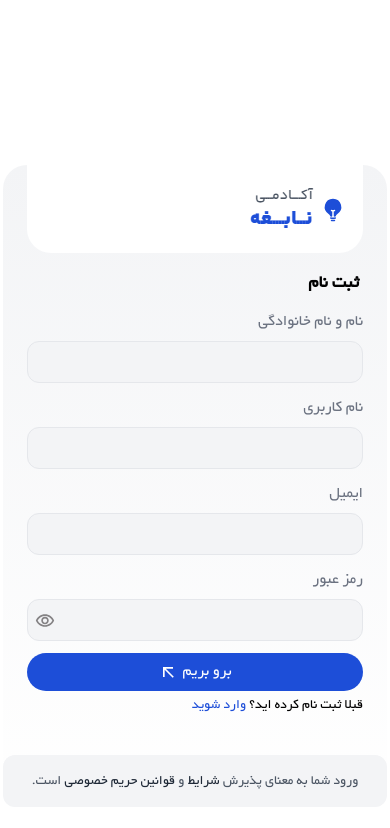
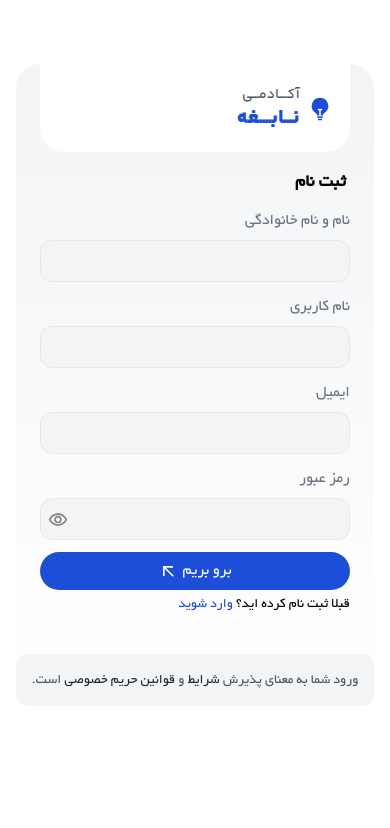
Before and after one commit to parsaes85/nabeghe, a Next.js app: page /login-register in a window 390 px wide. Shown: the top 828 px of the page. Built offline with nearby package versions, Linux system fonts and the light colour scheme.

Commit message:
responsive login-register

```diff
--- a/app/login-register/page.js
+++ b/app/login-register/page.js
@@ -7,12 +7,8 @@ async function Login_Register({ searchParams }) {
   const { isLogin } = await searchParams;
 
   return (
-    <div
-      className={`w-full h-screen flex justify-center items-center ${
-        !Number(isLogin) && "my-16"
-      }`}
-    >
-      <div className="w-96 mx-auto bg-gradient-to-b from-gray-100 to-white rounded-3xl">
+    <div>
+      <div className="w-11/12 xs:w-96 mx-auto my-16 bg-gradient-to-b from-gray-100 to-white rounded-3xl">
         <div className="px-6">
           <div className="bg-white w-full rounded-b-3xl px-4 py-5">
             <Link href="/">
@@ -20,11 +16,13 @@ async function Login_Register({ searchParams }) {
             </Link>
           </div>
           <div>
-            <h5 className="font-bold mt-4 mb-3 pr-1 text-lg">{Number(isLogin) ? "ورود" : "ثبت نام"}</h5>
+            <h5 className="font-bold mt-4 mb-3 pr-1 text-lg">
+              {Number(isLogin) ? "ورود" : "ثبت نام"}
+            </h5>
             {Number(isLogin) ? <LoginForm /> : <RegisterForm />}
           </div>
         </div>
-        <div className="text-sm mt-10 bg-gray-100 rounded-xl text-center py-4 text-gray-600">
+        <div className="text-sm mt-10 bg-gray-100 rounded-xl text-center py-4 px-2 text-gray-600">
           <p>
             ورود شما به معنای پذیرش{" "}
             <Link
```
